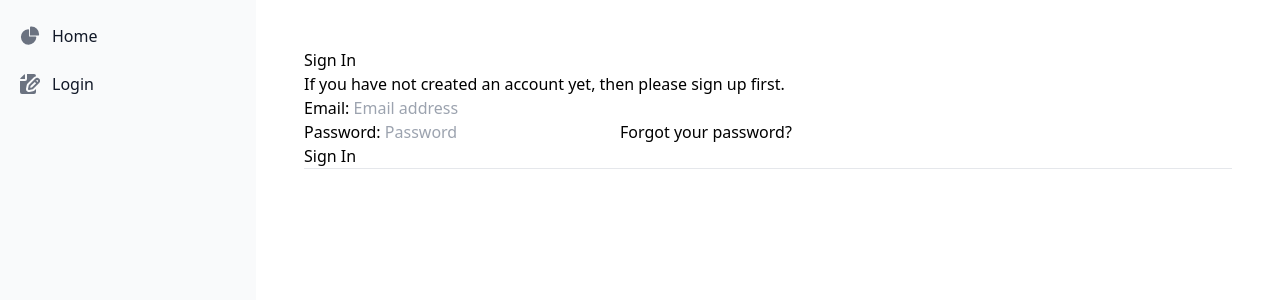
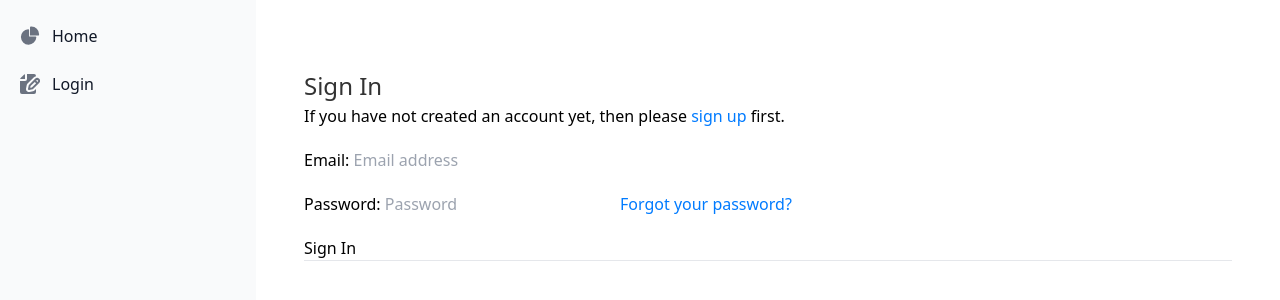
Before and after one commit to sukhjit1992/Django-201instaclone, a Django app: page /login/ in a window 1280 px wide. Shown: the top 300 px of the page. Run offline with Django 4.2, Linux system fonts and the light colour scheme; some libraries are stand-ins or nearby versions.

Commit message:
added follower and made css changes in login form

```diff
--- a/follower/models.py
+++ b/follower/models.py
@@ -15,5 +15,6 @@ class Follower(models.Model):
     )
     def __str__(self):
         return f"{self.followed_by.id} is following {self.following.id}"
+
     class Meta:
         unique_together= ('followed_by', 'following')
--- a/profiles/views.py
+++ b/profiles/views.py
@@ -16,6 +16,12 @@ class ProfileDetailView(DetailView):
     def dispatch(self, request, *args, **kwargs):
         self.request = request
         return super().dispatch(request, *args, **kwargs)
+    def get_context_data(self, **kwargs):
+        user = self.get_object()
+        context = super().get_context_data(**kwargs)
+        context['total_posts']= Post.objects.filter(author=user).count
+        context['total_follower'] = Follower.objects.filter(following=user).count
+        return context
 
 
 
--- a/til/templates/account/login.html
+++ b/til/templates/account/login.html
@@ -5,6 +5,22 @@
     {% trans "Sign In" %}
 {% endblock head_title %}
 {% block content %}
+<div class="row">  <style>
+    /* CSS Styles for Sign In Page */
+    h1 {
+        font-size: 24px;
+        color: #333;
+        /* Add any other styles you prefer */
+    }
+    p {
+        margin-bottom: 20px;
+    }
+    a {
+        color: #007bff;
+        text-decoration: none;
+    }
+    /* Add more styles for other elements as needed */
+</style></div>
     {% element h1 %}
         {% trans "Sign In" %}
     {% endelement %}
```
Also changed, not shown: feed/views.py (+21 -5 lines).
